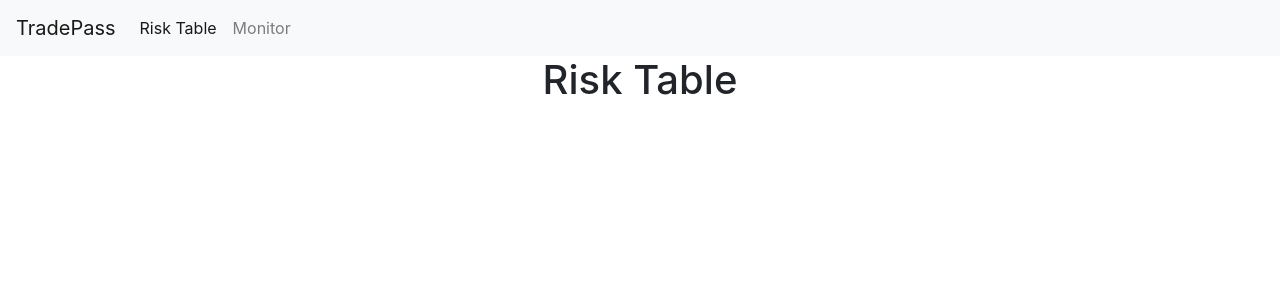
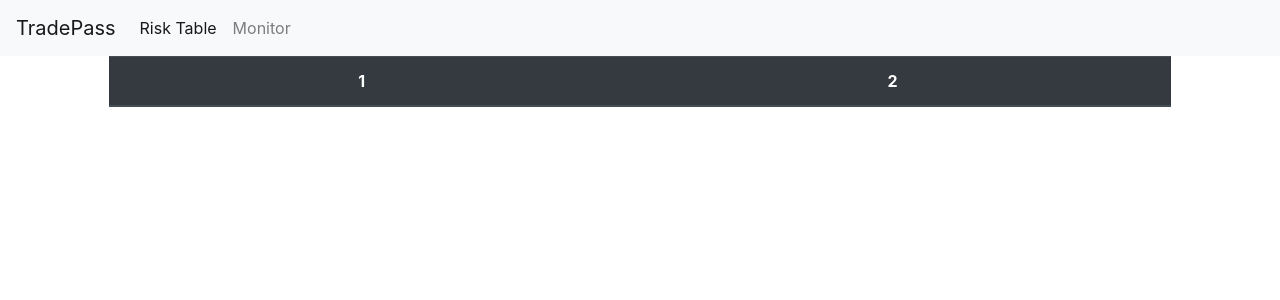
Before and after one commit to tonychenze/bondDebtHistory, a React (Create React App) app: page /risktable in a window 1280 px wide. Shown: the top 300 px of the page. Built offline with nearby package versions, Linux system fonts and the light colour scheme.

Commit message:
adding tableHeader component

```diff
--- a/src/App.js
+++ b/src/App.js
@@ -2,7 +2,7 @@ import React, { Component } from "react";
 import { Switch, Route, Redirect } from "react-router-dom";
 import { ToastContainer } from "react-toastify";
 import Navigation from "./components/navigation";
-import RiskTable from "./components/risk-table/risk-table";
+import RiskTable from "./components/risk-table/riskTable";
 import Monitor from "./components/monitor/monitor";
 import NotFound from "./components/not-found/not-found";
 import "react-toastify/dist/ReactToastify.css";
--- /dev/null
+++ b/src/components/common/tableHeader.jsx
@@ -0,0 +1,47 @@
+import React, { Component } from "react";
+import PropTypes from "prop-types";
+
+class TableHeader extends Component {
+  raiseSort = path => {
+    const { sortColumn, onSort } = this.props;
+    if (!onSort) return;
+    const newSort = { ...sortColumn };
+    if (!path) return;
+    if (sortColumn.path === path) {
+      newSort.order = sortColumn.order === "asc" ? "desc" : "asc";
+    } else {
+      newSort.path = path;
+      newSort.order = "asc";
+    }
+    onSort(newSort);
+  };
+
+  render() {
+    const { columns } = this.props;
+    return (
+      <thead className="thead-dark">
+        <tr>
+          {columns.map(column => (
+            <th
+              onClick={() => this.raiseSort(column.path)}
+              key={column.path || column.key}
+            >
+              {column.label}
+            </th>
+          ))}
+        </tr>
+      </thead>
+    );
+  }
+}
+TableHeader.propTypes = {
+  columns: PropTypes.array.isRequired,
+  onSort: PropTypes.func,
+  sortColumn: PropTypes.object
+};
+export default TableHeader;
+
+// columns: arrays
+// currentSortColumn: obj
+//onSort: return sortColumn
+//<TableHeader columns={items} sortColumn={item} onSort={()=>this.handleSort(column)}
--- a/src/components/risk-table/risk-table.jsx
+++ /dev/null
@@ -1,6 +0,0 @@
-import React from "react";
-const RiskTable = props => {
-  return <h1>Risk Table</h1>;
-};
-
-export default RiskTable;
--- /dev/null
+++ b/src/components/risk-table/riskTable.jsx
@@ -0,0 +1,31 @@
+import React, { Component } from "react";
+import TableHeader from "../common/tableHeader";
+
+class RiskTable extends Component {
+  state = {
+    currentSortColumn: { path: "1", order: "asc" }
+  };
+  handleSort = currentSortColumn => {
+    this.setState({ currentSortColumn });
+    console.log("risktable sort item : ", currentSortColumn);
+  };
+  headers = [{ path: "1", label: "1" }, { path: "2", label: "2" }];
+  render() {
+    const { currentSortColumn } = this.state;
+    return (
+      <div className="row">
+        <div className="col-10 offset-1">
+          <table className="table table-striped table-hover">
+            <TableHeader
+              columns={this.headers}
+              onSort={this.handleSort}
+              sortColumn={currentSortColumn}
+            />
+          </table>
+        </div>
+      </div>
+    );
+  }
+}
+
+export default RiskTable;
```
